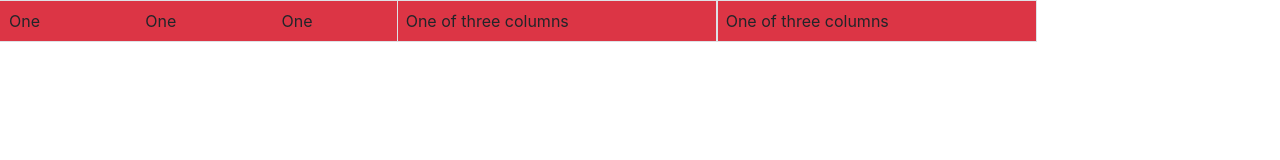
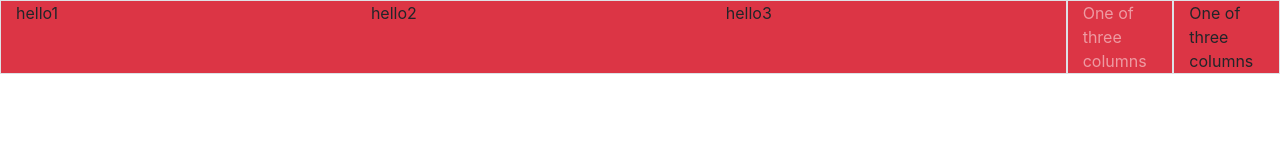
Before and after one commit to khanhhd2211/bootstrapDemo, a plain HTML site: page index.html in a window 1280 px wide. Drawn offline with nearby package versions, Linux system fonts and the light colour scheme.

Commit message:
4 bs4 colors

```diff
--- a/index.html
+++ b/index.html
@@ -11,15 +11,17 @@
   <body>
     <div class="container-fluid">
       <div class="row">
-        <div class="col-md-4 row border p-2 bg-danger">
-          <div class="col">One</div>
-          <div class="col">One</div>
-          <div class="col">One</div>
+        <div class="col-md-10 border bg-danger">
+          <div class="row">
+            <div class="col">hello1</div>
+            <div class="col">hello2</div>
+            <div class="col">hello3</div>
+          </div>
         </div>
-        <div class="col-md-3 border p-2 bg-danger">
+        <div class="col-md-1 border bg-danger text-white-50">
           One of three columns
         </div>
-        <div class="col-md-3 border p-2 bg-danger">
+        <div class="col-md-1 border bg-danger">
           One of three columns
         </div>
       </div>
```
Also changed, not shown: 4-bs4-colors.txt (added).
